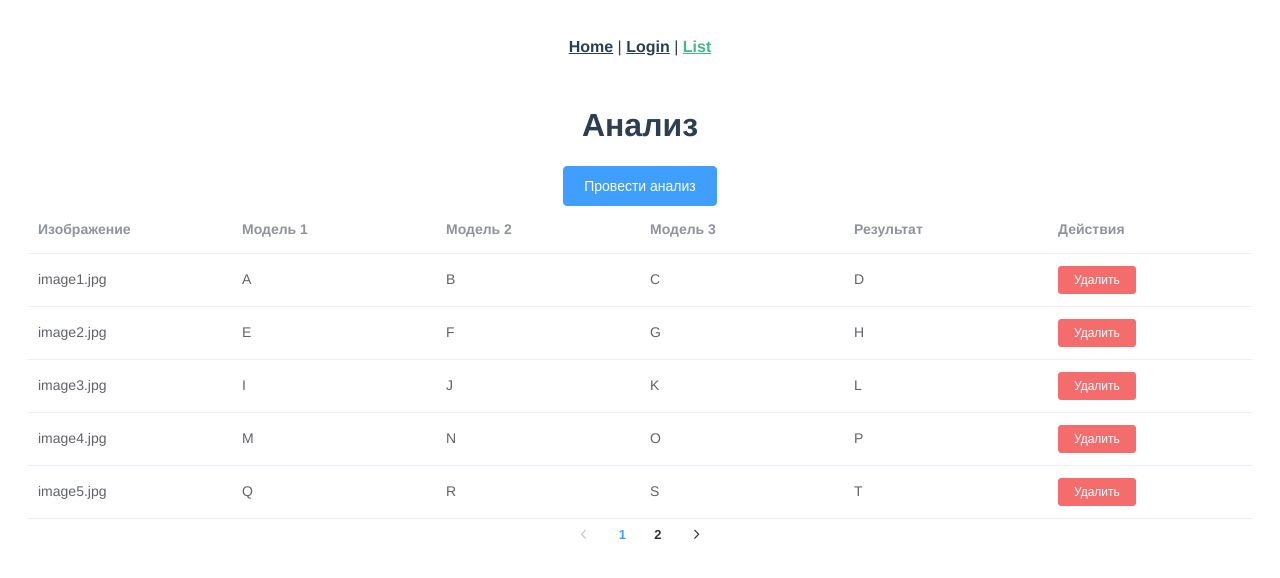
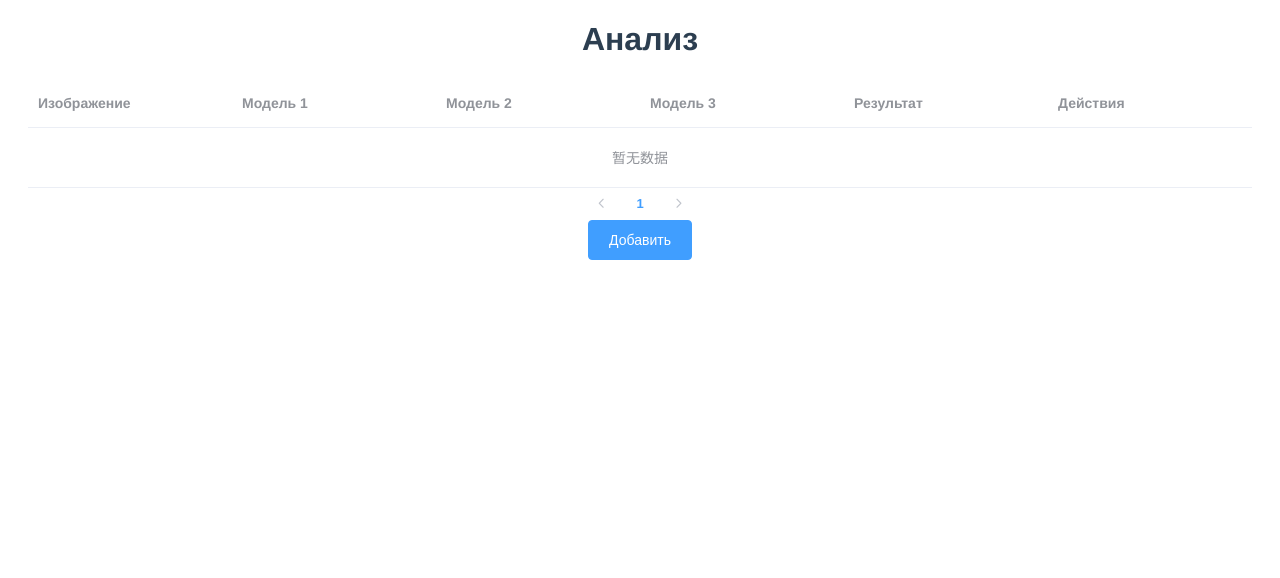
Before and after one commit to reznikovkg/python-picture-web, a Vue app in the folder frontend/: page /list in a window 1280 px wide. Shown: the top 578 px of the page. Built offline with nearby package versions, Linux system fonts and the light colour scheme.

Commit message:
last commit?

```diff
--- a/frontend/src/App.vue
+++ b/frontend/src/App.vue
@@ -1,10 +1,5 @@
 <template>
   <div id="app">
-    <nav>
-      <RouterLink :to="{ name: ROUTES.HOME}">Home</RouterLink> |
-      <RouterLink :to="{ name: ROUTES.LOGIN}">Login</RouterLink> |
-      <RouterLink :to="{ name: ROUTES.LIST}">List</RouterLink>
-    </nav>
     <RouterView/>
   </div>
 </template>
--- a/frontend/src/components/ModalWindow.vue
+++ b/frontend/src/components/ModalWindow.vue
@@ -1,5 +1,5 @@
 <template>
-  <div>
+  <div v-loading="loading">
     <el-upload
         class="upload-demo"
         action=""
@@ -27,15 +27,20 @@
 
 <script>
 import axiosInstance from "@/axios";
+import {mapActions} from 'vuex';
+import {ROUTES} from "@/router";
 
 export default {
   data() {
     return {
       imageUrl: '',
       selectedFile: null,
+      loading: false,
     };
   },
   methods: {
+    ...mapActions('table', ['addTableData']),
+
     handleImageChange(file) {
       this.selectedFile = file.raw;
       this.imageUrl = URL.createObjectURL(file.raw);
@@ -47,15 +52,30 @@ export default {
         return;
       }
 
+      this.loading = true;
+
       const formData = new FormData();
       formData.append('image', this.selectedFile);
 
       axiosInstance.post('/back/classification-image', formData)
-          .then(() => {
-            this.$message.success('Изображение успешно загружено!');
+          .then((response) => {
+            const predictions = response.data.individual_predictions.map(prediction => prediction[0]);
+            const ensemble = response.data.ensemble_prediction[0];
+            const newData = {
+              image: this.selectedFile.name,
+              firstModelResult: predictions[0],
+              secondModelResult: predictions[1],
+              thirdModelResult: predictions[2],
+              ensembleModelsResult: ensemble
+            };
+            this.addTableData(newData);
+            this.$router.push({name: ROUTES.LIST});
           })
           .catch(() => {
             this.$message.error('Ошибка при загрузке изображения.');
+          })
+          .finally(() => {
+            this.loading = false;
           });
     },
   },
--- a/frontend/src/components/TableComponent.vue
+++ b/frontend/src/components/TableComponent.vue
@@ -1,9 +1,5 @@
 <template>
   <div class="table-container">
-    <div class="table-container__header">
-      <ElButton type="primary" @click="() => analyze()">Провести анализ</ElButton>
-    </div>
-
     <ElTable class="table-container__table" :data="paginatedData">
       <ElTableColumn label="Изображение" prop="image"/>
       <ElTableColumn label="Модель 1" prop="firstModelResult"/>
@@ -11,12 +7,14 @@
       <ElTableColumn label="Модель 3" prop="thirdModelResult"/>
       <ElTableColumn label="Результат" prop="ensembleModelsResult"/>
       <ElTableColumn label="Действия">
-        <ElButton
-            type="danger"
-            size="mini"
-            @click="() => deleteItem(scope.$index)">
-          Удалить
-        </ElButton>
+        <template #default="{ $index }">
+          <ElButton
+              type="danger"
+              size="mini"
+              @click="() => deleteItem($index)">
+            Удалить
+          </ElButton>
+        </template>
       </ElTableColumn>
     </ElTable>
 
@@ -29,10 +27,16 @@
           @current-change="(page)=>changePage(page)">
       </ElPagination>
     </div>
+    <div class="table-container__bottom">
+      <ElButton type="primary" @click="() => loadMore()">Добавить</ElButton>
+    </div>
   </div>
 </template>
 
 <script>
+import {mapActions} from 'vuex';
+import {ROUTES} from "@/router";
+
 export default {
   props: {
     data: {
@@ -54,16 +58,21 @@ export default {
     },
   },
   methods: {
+    ...mapActions('table', ['removeTableData']),
     changePage(page) {
       this.currentPage = page;
     },
     deleteItem(index) {
       const globalIndex = (this.currentPage - 1) * this.itemsPerPage + index;
-      this.$emit('delete-item', globalIndex);
+      this.removeTableData(globalIndex);
+
+      if (this.data.length === 0) {
+        this.$router.push({name: ROUTES.HOME});
+      }
     },
-    analyze() {
-      this.$emit('analyze');
-    },
+    loadMore() {
+      this.$router.push({name: ROUTES.HOME});
+    }
   },
 };
 </script>
--- a/frontend/src/store/modules/table.js
+++ b/frontend/src/store/modules/table.js
@@ -1,48 +1,27 @@
+const TABLE_DATA_KEY = 'tableData'
+
 const state = {
-    tableData: [
-        {
-            image: 'image1.jpg',
-            firstModelResult: 'A',
-            secondModelResult: 'B',
-            thirdModelResult: 'C',
-            ensembleModelsResult: 'D'
-        },
-        {
-            image: 'image2.jpg',
-            firstModelResult: 'E',
-            secondModelResult: 'F',
-            thirdModelResult: 'G',
-            ensembleModelsResult: 'H'
-        },
-        {
-            image: 'image3.jpg',
-            firstModelResult: 'I',
-            secondModelResult: 'J',
-            thirdModelResult: 'K',
-            ensembleModelsResult: 'L'
-        },
-        {
-            image: 'image4.jpg',
-            firstModelResult: 'M',
-            secondModelResult: 'N',
-            thirdModelResult: 'O',
-            ensembleModelsResult: 'P'
-        },
-        {
-            image: 'image5.jpg',
-            firstModelResult: 'Q',
-            secondModelResult: 'R',
-            thirdModelResult: 'S',
-            ensembleModelsResult: 'T'
-        },
-        {
-            image: 'image6.jpg',
-            firstModelResult: 'U',
-            secondModelResult: 'V',
-            thirdModelResult: 'W',
-            ensembleModelsResult: 'X'
-        },
-    ],
+    tableData: JSON.parse(localStorage.getItem(TABLE_DATA_KEY)) || [],
+};
+
+const mutations = {
+    ADD_TABLE_DATA(state, newData) {
+        state.tableData.push(newData);
+        localStorage.setItem(TABLE_DATA_KEY, JSON.stringify(state.tableData));
+    },
+    REMOVE_TABLE_DATA(state, index) {
+        state.tableData.splice(index, 1);
+        localStorage.setItem(TABLE_DATA_KEY, JSON.stringify(state.tableData));
+    },
+};
+
+const actions = {
+    addTableData({ commit }, newData) {
+        commit('ADD_TABLE_DATA', newData);
+    },
+    removeTableData({ commit }, index) {
+        commit('REMOVE_TABLE_DATA', index);
+    },
 };
 
 const getters = {
@@ -52,5 +31,7 @@ const getters = {
 export default {
     namespaced: true,
     state,
+    mutations,
+    actions,
     getters,
 };
--- a/frontend/src/views/LoginView.vue
+++ b/frontend/src/views/LoginView.vue
@@ -32,7 +32,7 @@ export default {
   },
   methods: {
     loginUser() {
-      axiosInstance.get('auth/',
+      axiosInstance.get('auth',
           {
             params: {
               login: this.username,
```
